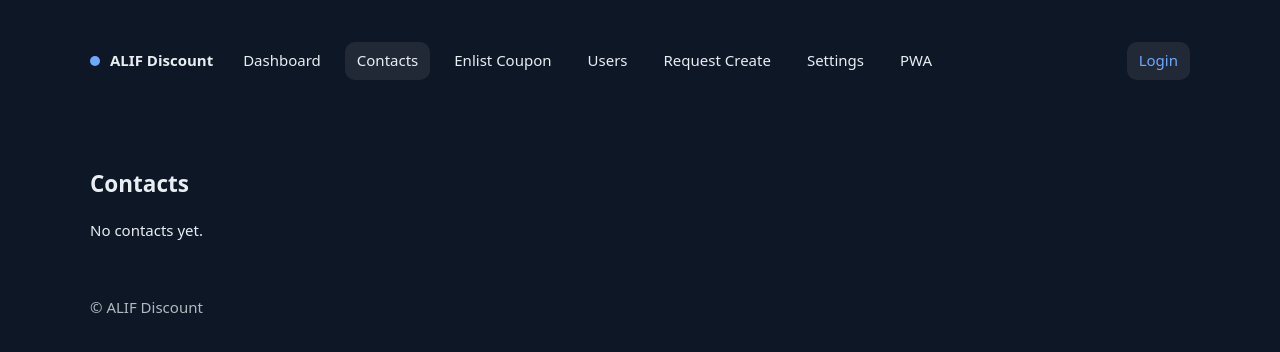
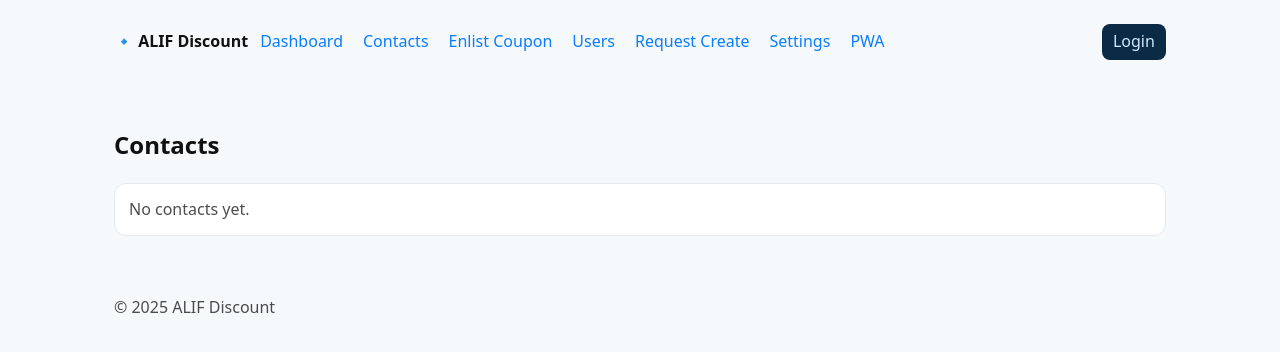
Before and after one commit to MithelaGroup/alifdiscount, a FastAPI app: page /contacts in a window 1280 px wide. Shown: the top 352 px of the page. Run offline with FastAPI, Linux system fonts and the light colour scheme; parts of the project's set-up code (start-up, migrations or seed data) failed here and were passed over.

Commit message:
Update base.html

```diff
--- a/templates/base.html
+++ b/templates/base.html
@@ -2,65 +2,66 @@
 <html lang="en">
 <head>
   <meta charset="utf-8" />
-  <meta name="viewport" content="width=device-width,initial-scale=1" />
-  <title>{% block title %}ALIF Discount{% endblock %}</title>
+  <meta
+    name="viewport"
+    content="width=device-width, initial-scale=1"
+  />
+  <title>{{ conf.APP_NAME if conf else "ALIF Discount" }}</title>
   <link rel="icon" href="/static/favicon.ico">
+  <link rel="stylesheet" href="/static/styles.css">
+
   <style>
-    :root{
-      --bg:#0e1726;--panel:#162132;--muted:#90a3b0;--txt:#e9eef3;--brand:#6ea8fe;--ok:#59d38a;--warn:#f2b705;--danger:#ef6a6a;
-      --radius:14px;
-    }
-    *{box-sizing:border-box}
-    body{margin:0;background:var(--bg);color:var(--txt);font:15px/1.45 system-ui,-apple-system,Segoe UI,Roboto,Ubuntu,'Helvetica Neue',Arial}
-    a{color:var(--brand);text-decoration:none}
-    .wrap{max-width:1140px;margin:0 auto;padding:28px 20px}
-    header .bar{display:flex;align-items:center;gap:18px;padding:14px 0}
-    .brand{display:flex;align-items:center;gap:10px;font-weight:700}
-    .brand .dot{width:10px;height:10px;border-radius:50%;background:var(--brand);display:inline-block}
-    nav{display:flex;gap:12px;flex-wrap:wrap}
-    nav a{padding:8px 12px;border-radius:10px;color:var(--txt)}
-    nav a.active, nav a:hover{background:rgba(255,255,255,.08)}
-    .right{margin-left:auto}
-    footer{opacity:.75;padding:36px 0}
-    .panel{background:var(--panel);border-radius:var(--radius);padding:18px}
-    .grid3{display:grid;gap:16px}
-    @media (min-width:840px){ .grid3{grid-template-columns:repeat(3,1fr)} }
-    .badge{display:inline-flex;align-items:center;gap:6px;padding:2px 8px;border-radius:999px;background:rgba(255,255,255,.08);font-size:12px}
-    .badge.ok{background:rgba(89,211,138,.15)}
-    .badge.warn{background:rgba(242,183,5,.15)}
-    .badge.info{background:rgba(110,168,254,.15)}
-    table{width:100%;border-collapse:collapse}
-    th,td{padding:10px 12px;border-bottom:1px solid rgba(255,255,255,.06)}
-    th{font-weight:600;color:var(--muted);text-transform:uppercase;font-size:12px;letter-spacing:.04em}
-    .btn{padding:8px 12px;border-radius:10px;background:rgba(255,255,255,.08);display:inline-flex;gap:6px}
-    .btn:hover{background:rgba(255,255,255,.14)}
-    .btn.ok{background:rgba(89,211,138,.2)} .btn.warn{background:rgba(242,183,5,.2)} .btn.danger{background:rgba(239,106,106,.2)}
+    /* small, safe additions for layout */
+    .container { max-width: 1100px; margin: 0 auto; padding: 1.5rem; }
+    .nav { display:flex; align-items:center; justify-content:space-between; }
+    .nav ul { display:flex; gap:1.25rem; list-style:none; padding:0; margin:0; }
+    .nav a { text-decoration:none; }
+    .right { display:flex; align-items:center; gap:.75rem; }
+    .btn { padding:.4rem .7rem; border-radius:.5rem; background:#0b2a45; color:#cfe8ff; }
+    .muted { opacity:.75; }
+    .tiles-3 { display:grid; grid-template-columns:repeat(3, minmax(240px,1fr)); gap:1rem; }
+    .tile { border-radius:.75rem; padding:1rem 1.25rem; background:#0d1b2a; border:1px solid #1e2a3a; }
+    .count { display:inline-block; padding:.15rem .5rem; border-radius:1rem; background:#112f52; }
+    table { width:100%; border-collapse: collapse; }
+    th, td { padding:.6rem .5rem; border-bottom:1px solid #1e2a3a; vertical-align:middle; }
+    th { text-align:left; font-weight:600; opacity:.9; }
   </style>
   {% block head %}{% endblock %}
 </head>
 <body>
-  <header class="wrap">
-    <div class="bar">
-      <div class="brand"><span class="dot"></span> ALIF Discount</div>
-      <nav>
-        <a href="/dashboard" class="{% if request.url.path.startswith('/dashboard') %}active{% endif %}">Dashboard</a>
-        <a href="/contacts"  class="{% if request.url.path.startswith('/contacts') %}active{% endif %}">Contacts</a>
-        <a href="/enlist"    class="{% if request.url.path.startswith('/enlist') %}active{% endif %}">Enlist Coupon</a>
-        <a href="/users"     class="{% if request.url.path.startswith('/users') %}active{% endif %}">Users</a>
-        <a href="/requests"  class="{% if request.url.path.startswith('/requests') %}active{% endif %}">Request Create</a>
-        <a href="/settings"  class="{% if request.url.path.startswith('/settings') %}active{% endif %}">Settings</a>
-        <a href="/pwa"       class="{% if request.url.path.startswith('/pwa') %}active{% endif %}">PWA</a>
-      </nav>
-      <div class="right"><a class="btn" href="/login">Login</a></div>
-    </div>
+  <header class="container">
+    <nav class="nav">
+      <div style="display:flex; align-items:center; gap:.75rem;">
+        <strong>🔹 {{ conf.APP_NAME if conf else "ALIF Discount" }}</strong>
+        <ul>
+          <li><a href="/dashboard">Dashboard</a></li>
+          <li><a href="/contacts">Contacts</a></li>
+          <li><a href="/enlist">Enlist Coupon</a></li>
+          <li><a href="/users">Users</a></li>
+          <li><a href="/request/create">Request Create</a></li>
+          <li><a href="/settings">Settings</a></li>
+          <li><a href="/pwa">PWA</a></li>
+        </ul>
+      </div>
+      <div class="right">
+        {% if user %}
+          <span class="muted">{{ user.name or user.username }}</span>
+          <a class="btn" href="/logout">Logout</a>
+        {% else %}
+          <a class="btn" href="/login">Login</a>
+        {% endif %}
+      </div>
+    </nav>
   </header>
 
-  <main class="wrap">
+  <main class="container">
     {% block content %}{% endblock %}
   </main>
 
-  <footer class="wrap">
-    <div>&copy; {{ (now() | default(None)) and "" }} ALIF Discount</div>
+  <footer class="container muted" style="padding-top:1.5rem;">
+    © {{ (now().year) if now else "" }} {{ conf.APP_NAME if conf else "ALIF Discount" }}
   </footer>
+
+  {% block scripts %}{% endblock %}
 </body>
 </html>
```
